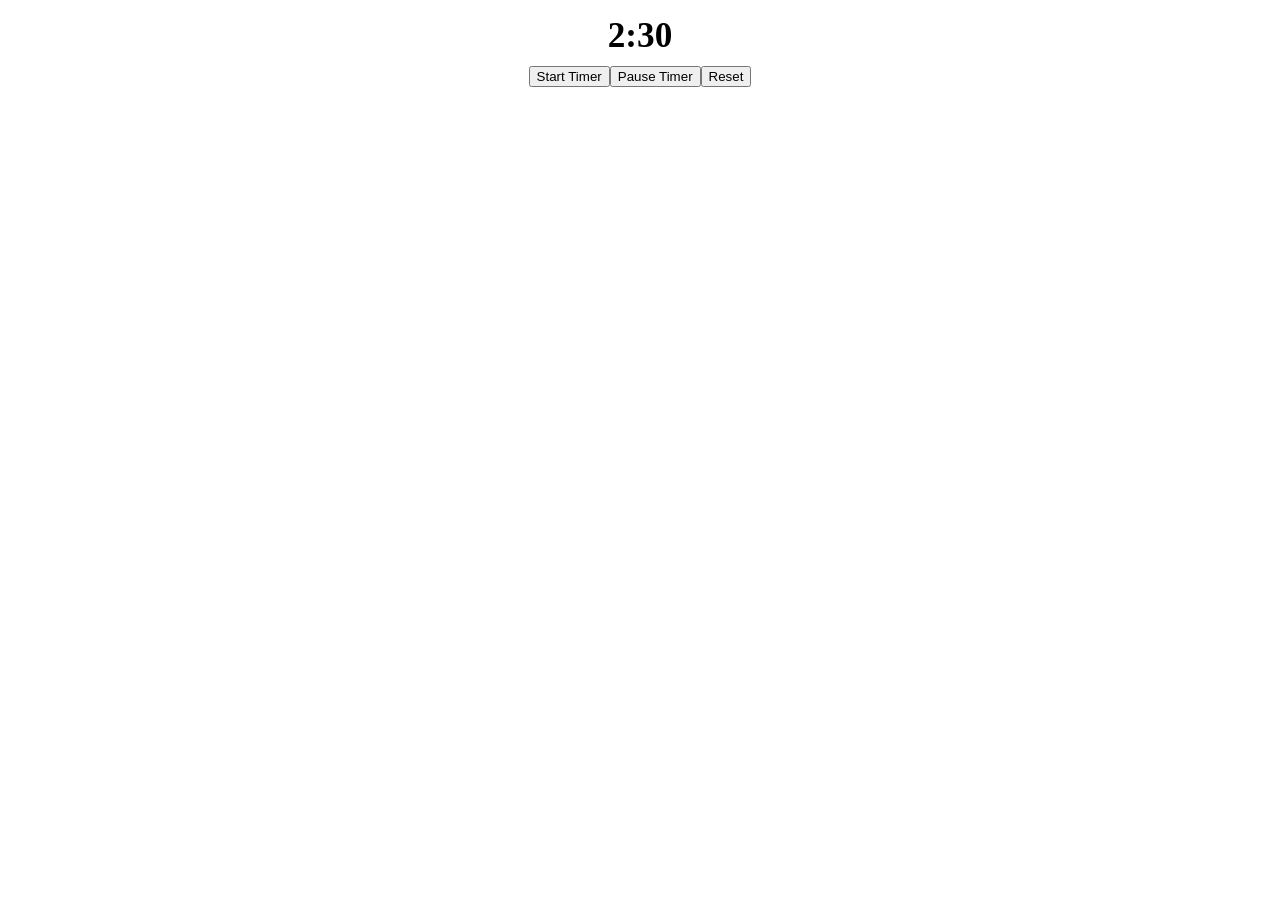
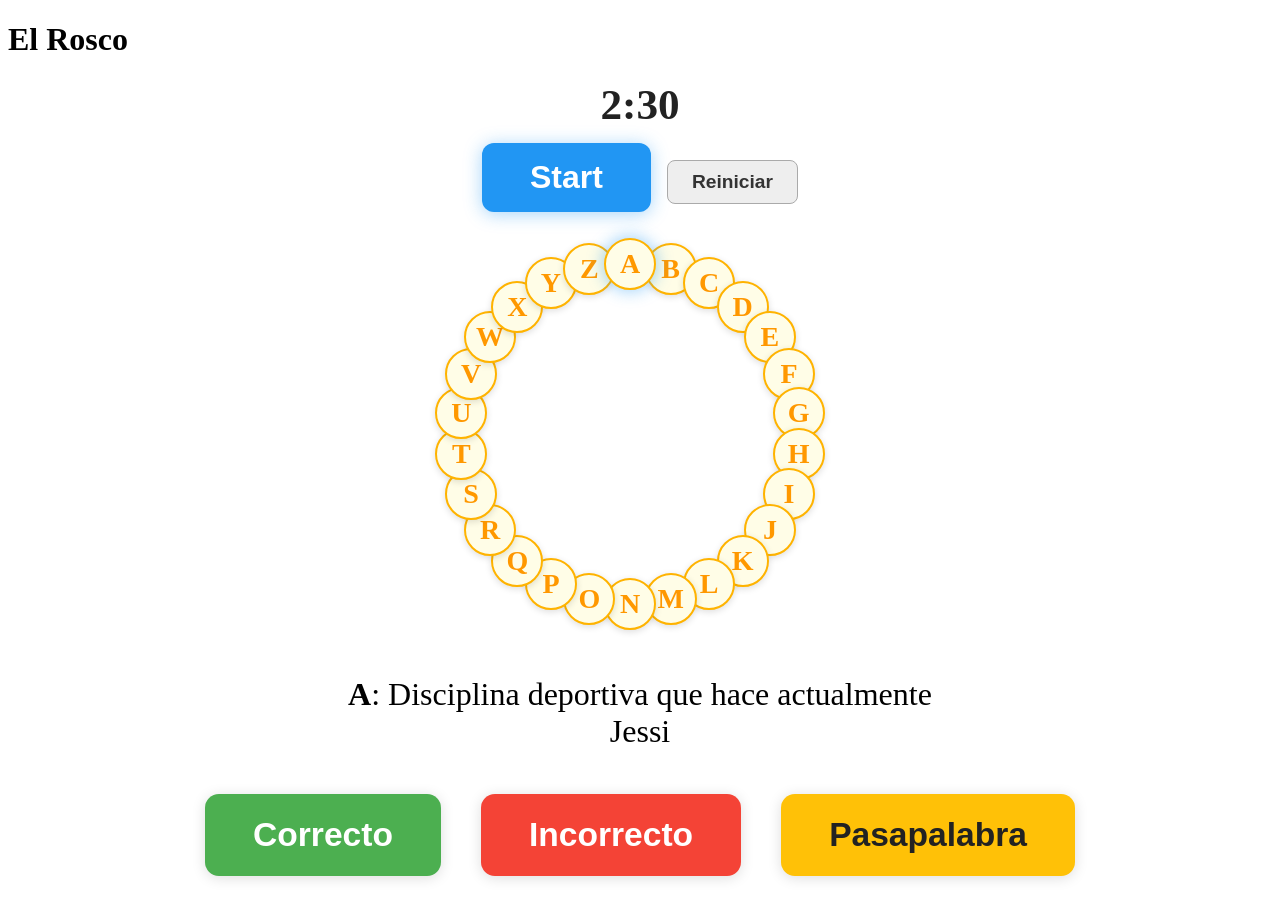
Before and after one commit to luciadd/rosco-dia-del-amigo, a React (Vite) app: page / in a window 1280 px wide. Before the commit the page ends 800 px from the top, so only its background shows below. Built offline with nearby package versions, Linux system fonts and the light colour scheme.

Commit message:
Update App.jsx

```diff
--- a/src/App.jsx
+++ b/src/App.jsx
@@ -1,18 +1,35 @@
-import React, { useState, useRef, useEffect } from "react";
+import { useState, useRef, useEffect } from "react";
+import { ROSCO } from "./roscoData";
+import LetterCircle from "./LetterCircle";
 
 const TOTAL_TIME = 150;
 
+function getInitialStatus() {
+  return ROSCO.map((q) => ({
+    letter: q.letter,
+    state: "pending",
+  }));
+}
+
 export default function App() {
+  const [current, setCurrent] = useState(0);
+  const [status, setStatus] = useState(getInitialStatus());
+  const [pending, setPending] = useState([]);
+  const [round, setRound] = useState(1);
+  const [gameOver, setGameOver] = useState(false);
   const [timeLeft, setTimeLeft] = useState(TOTAL_TIME);
   const [timerRunning, setTimerRunning] = useState(false);
   const intervalRef = useRef();
 
+  // TIMER EFFECT
   useEffect(() => {
-    if (timerRunning) {
+    if (timerRunning && !gameOver) {
       intervalRef.current = setInterval(() => {
-        setTimeLeft(t => {
+        setTimeLeft((t) => {
           if (t <= 1) {
             clearInterval(intervalRef.current);
+            setGameOver(true);
+            setTimerRunning(false);
             return 0;
           }
           return t - 1;
@@ -20,18 +37,152 @@ export default function App() {
       }, 1000);
     }
     return () => clearInterval(intervalRef.current);
-  }, [timerRunning]);
+  }, [timerRunning, gameOver]);
+
+  function getCurrentIndex() {
+    return round === 1 ? current : pending[current];
+  }
+
+  function goToNextLetter(pauseTimer = false) {
+    if (pauseTimer) setTimerRunning(false);
+
+    if (round === 1) {
+      if (current < ROSCO.length - 1) {
+        setCurrent((c) => c + 1);
+      } else if (pending.length > 0) {
+        setRound(2);
+        setCurrent(0);
+      } else {
+        setGameOver(true);
+        setTimerRunning(false);
+      }
+    } else {
+      if (current < pending.length - 1) {
+        setCurrent((c) => c + 1);
+      } else {
+        const stillPending = pending.filter(i => status[i].state === "pending");
+        if (stillPending.length > 0) {
+          setPending(stillPending);
+          setCurrent(0);
+          setRound(r => r + 1);
+        } else {
+          setGameOver(true);
+          setTimerRunning(false);
+        }
+      }
+    }
+  }
+
+  function handleCorrect() {
+    const idx = getCurrentIndex();
+    const newStatus = [...status];
+    newStatus[idx].state = "correct";
+    setStatus(newStatus);
+    if (!gameOver) setTimerRunning(true); // Resume timer
+    goToNextLetter(false);
+  }
+
+  function handleWrong() {
+    const idx = getCurrentIndex();
+    const newStatus = [...status];
+    newStatus[idx].state = "wrong";
+    setStatus(newStatus);
+    goToNextLetter(true); // Pause timer
+  }
+
+  function handlePasapalabra() {
+    const idx = getCurrentIndex();
+    if (status[idx].state === "pending" && !pending.includes(idx)) {
+      setPending([...pending, idx]);
+    }
+    goToNextLetter(true); // Pause timer
+  }
+
+  function restart() {
+    setCurrent(0);
+    setStatus(getInitialStatus());
+    setPending([]);
+    setRound(1);
+    setGameOver(false);
+    setTimeLeft(TOTAL_TIME);
+    setTimerRunning(false);
+  }
+
+  function handleStart() {
+    if (timeLeft === 0) setTimeLeft(TOTAL_TIME); // If timer is at 0, reset first
+    setTimerRunning(true);
+    if (gameOver) setGameOver(false);
+  }
+
+  const idx = getCurrentIndex();
+  const question = ROSCO[idx] || { letter: '', clue: '' };
 
   return (
-    <div>
-      <div style={{ textAlign: "center", fontSize: "2.2rem", fontWeight: "bold", margin: "16px 0 10px 0" }}>
+    <div className="app-container">
+      <h1>El Rosco</h1>
+      {/* TIMER always visible */}
+      <div style={{
+        textAlign: "center",
+        fontSize: "2.7rem",
+        fontWeight: "bold",
+        margin: "16px 0 14px 0",
+        color: timeLeft <= 10 ? "#f44336" : "#222"
+      }}>
         {Math.floor(timeLeft / 60)}:{(timeLeft % 60).toString().padStart(2, "0")}
       </div>
-      <div style={{textAlign: "center"}}>
-        <button onClick={() => setTimerRunning(true)}>Start Timer</button>
-        <button onClick={() => setTimerRunning(false)}>Pause Timer</button>
-        <button onClick={() => setTimeLeft(TOTAL_TIME)}>Reset</button>
+      {/* START always visible */}
+      <div style={{textAlign: "center", marginBottom: 10}}>
+        <button
+          onClick={handleStart}
+          style={{
+            fontSize: "2rem",
+            padding: "16px 48px",
+            borderRadius: 12,
+            background: "#2196f3",
+            color: "#fff",
+            border: "none",
+            fontWeight: "bold",
+            boxShadow: "0 2px 18px #2196f366",
+            cursor: "pointer"
+          }}
+        >
+          Start
+        </button>
+        <button
+          onClick={restart}
+          style={{
+            fontSize: "1.2rem",
+            padding: "10px 24px",
+            borderRadius: 8,
+            marginLeft: 16,
+            background: "#eee",
+            color: "#333",
+            border: "1.5px solid #aaa",
+            fontWeight: "bold",
+            cursor: "pointer"
+          }}
+        >
+          Reiniciar
+        </button>
       </div>
+      {/* GAME OVER */}
+      {gameOver ? (
+        <div className="gameover" style={{textAlign: "center", fontSize: "2rem", marginTop: 60}}>
+          <span style={{color: "#e53935"}}>¡Fin del juego!</span>
+        </div>
+      ) : (
+        <>
+          <LetterCircle status={status} current={idx} />
+          <div className="clue" style={{textAlign: "center", fontSize: "2rem", margin: "32px auto 12px auto", maxWidth: 650}}>
+            <strong>{question.letter}</strong>: {question.clue}
+          </div>
+          <div className="host-buttons">
+            <button onClick={handleCorrect}>Correcto</button>
+            <button onClick={handleWrong}>Incorrecto</button>
+            <button onClick={handlePasapalabra}>Pasapalabra</button>
+          </div>
+        </>
+      )}
     </div>
   );
 }
```
